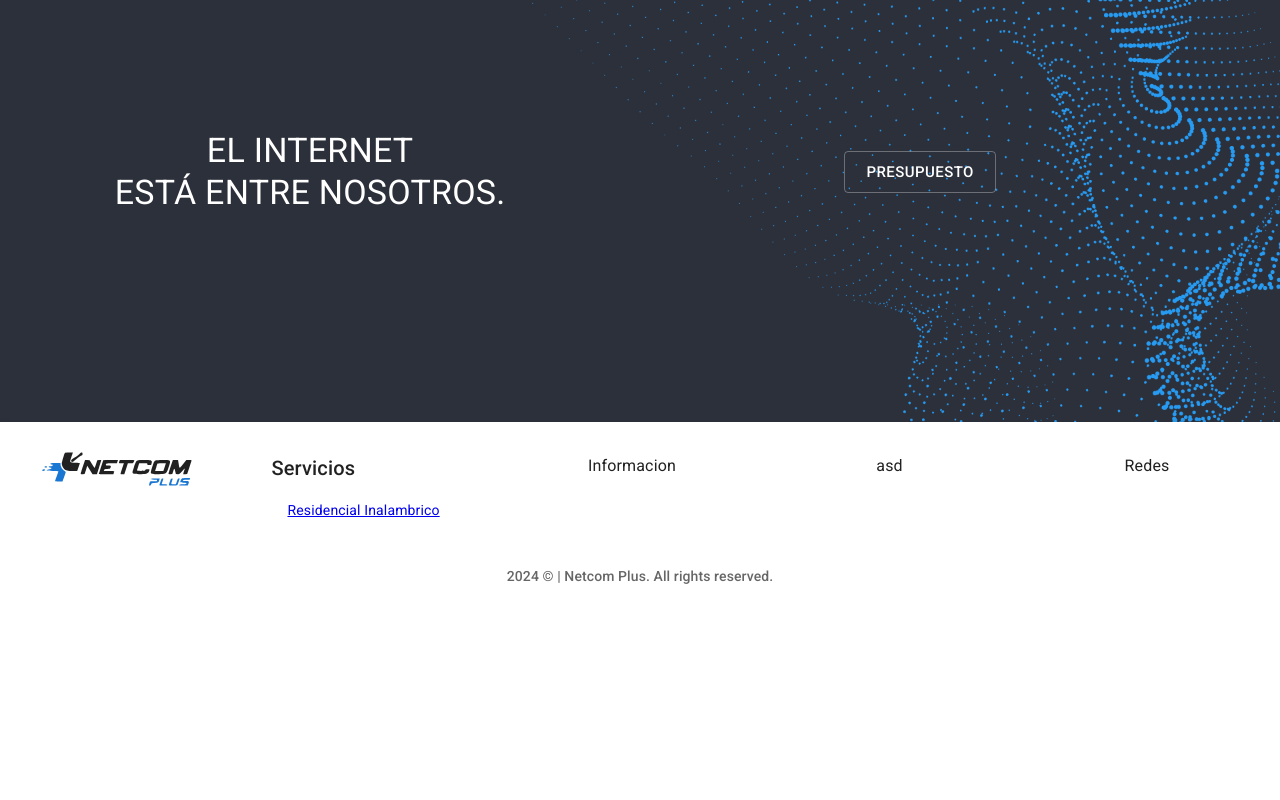
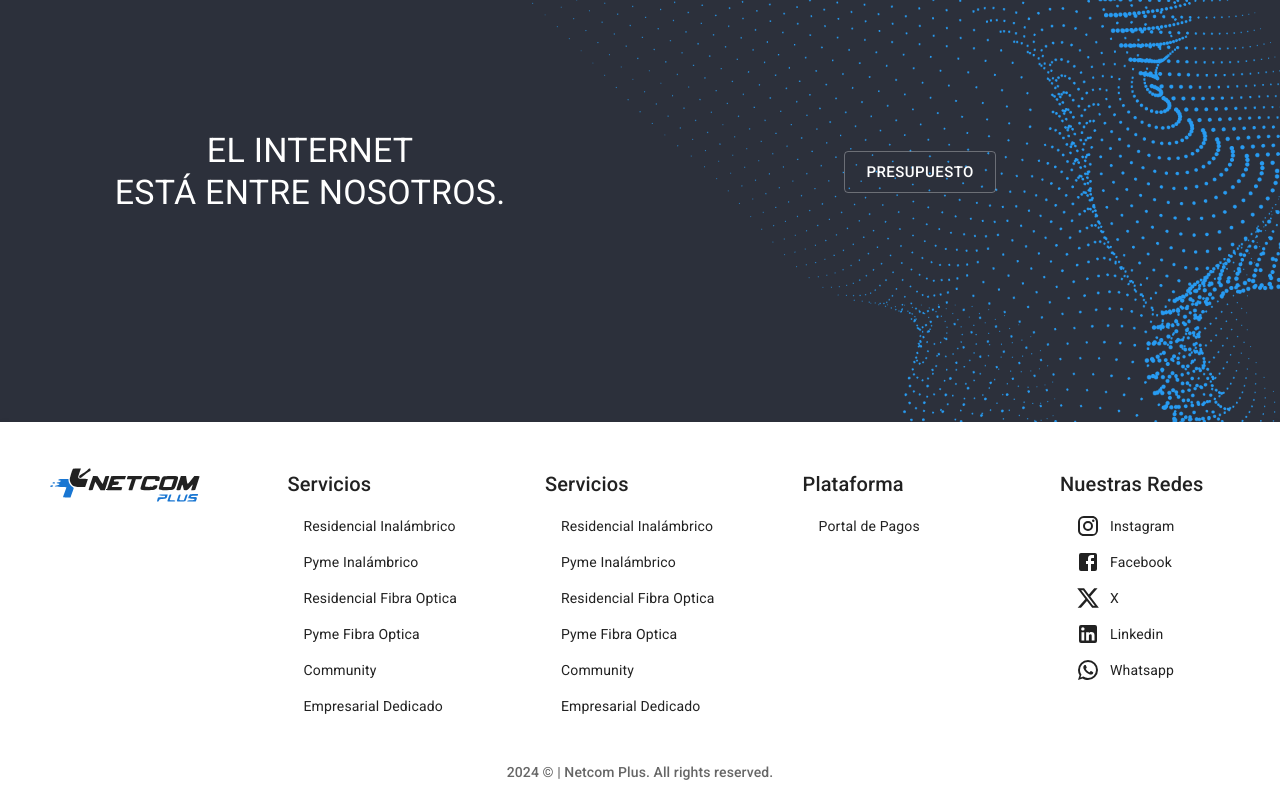
Before and after one commit to ilcreatore32/netcom-web, a React (Vite) app: page /inicio in a window 1280 px wide. Shown: the part 800-1600 px from the top of the page. Before the commit the page ends 1404 px from the top, so only its background shows below. Built offline with nearby package versions, Linux system fonts and the light colour scheme.

Commit message:
Creates Footer Component on Home page

```diff
--- a/src/components/Footer.jsx
+++ b/src/components/Footer.jsx
@@ -5,45 +5,140 @@ import {
   Box,
   List,
   ListItem,
+  ListItemIcon,
   ListItemText,
+  useTheme,
 } from "@mui/material";
 import NetcomLogo from "./NetcomLogo";
 import { Link } from "react-router-dom";
+import InstagramIcon from "@mui/icons-material/Instagram";
+import FacebookIcon from "@mui/icons-material/Facebook";
+import XIcon from "@mui/icons-material/X";
+import LinkedInIcon from "@mui/icons-material/LinkedIn";
+import WhatsAppIcon from '@mui/icons-material/WhatsApp';
 
 const Footer = () => {
-
   const services = [
     {
-            id: '0',
-            label: 'Residencial Inalambrico',
-            href: '#'
+      id: "0",
+      label: "Residencial Inalámbrico",
+      href: "#",
     },
     {
-            id: '1',
-            label: 'Pyme Inalambrico',
-            href: '#'
+      id: "1",
+      label: "Pyme Inalámbrico",
+      href: "#",
     },
     {
-            id: '2',
-            label: 'Residencial Fibra Optica',
-            href: '#'
+      id: "2",
+      label: "Residencial Fibra Optica",
+      href: "#",
     },
     {
-            id: '3',
-            label: 'Pyme Fibra Optica',
-            href: '#'
+      id: "3",
+      label: "Pyme Fibra Optica",
+      href: "#",
     },
     {
-            id: '4',
-            label: 'Community',
-            href: '#'
+      id: "4",
+      label: "Community",
+      href: "#",
     },
     {
-            id: '5',
-            label: 'Empresarial Dedicado',
-            href: '#'
+      id: "5",
+      label: "Empresarial Dedicado",
+      href: "#",
     },
-    ]
+  ];
+
+  const socials = [
+    {
+      id: "0",
+      label: "Instagram",
+      icon: <InstagramIcon />,
+      href: "https://www.instagram.com/netcomplus.ve/",
+    },
+    {
+      id: "1",
+      label: "Facebook",
+      icon: <FacebookIcon />,
+      href: "https://www.facebook.com/people/NetCom-Plus/100063485411131/",
+    },
+    {
+      id: "2",
+      label: "X",
+      icon: <XIcon />,
+      href: "https://x.com/i/flow/login?redirect_after_login=%2Fnetcomplusve",
+    },
+    {
+      id: "3",
+      label: "Linkedin",
+      icon: <LinkedInIcon />,
+      href: "https://ve.linkedin.com/company/netcomplusve",
+    },
+    {
+      id: "4",
+      label: "Whatsapp",
+      icon: <WhatsAppIcon />,
+      href: "https://api.whatsapp.com/send?phone=584244126217",
+    },
+  ];
+
+  const platforms = [
+    {
+      id: "0",
+      label: "Portal de Pagos",
+      href: "https://pagos.netcomplusve.com:445/portal-de-pago/",
+    },
+  ];
+
+  const generateList = (title, list) => {
+    return (
+      <>
+        <Typography color="textPrimary" variant="h6" component="span">
+          {title}
+        </Typography>
+        <List
+          dense
+          sx={{
+            display: "flex",
+            flexDirection: "column",
+            alignItems: "center",
+          }}
+        >
+          {list.map((li) => (
+            <ListItem
+              key={li.id}
+              sx={{
+                "&:hover": {
+                  cursor: "pointer",
+                  color: theme.palette.primary.main,
+                },
+              }}
+            >
+              <Link
+                to={li.href}
+                target="_blank"
+                style={{
+                  textDecoration: "none",
+                  color: "inherit",
+                  textWrap: "nowrap",
+                  display: "flex",
+                  alignItems: "center",
+                  gap: "10px",
+                }}
+              >
+                {li.icon ? li.icon : null}
+                <ListItemText primary={li.label} />
+              </Link>
+            </ListItem>
+          ))}
+        </List>
+      </>
+    );
+  };
+
+  const theme = useTheme();
 
   return (
     <Paper
@@ -64,6 +159,7 @@ const Footer = () => {
         }}
       >
         <Grid
+          item
           xs={2}
           sx={{
             display: "flex",
@@ -73,58 +169,17 @@ const Footer = () => {
         >
           <NetcomLogo></NetcomLogo>
         </Grid>
-        <Grid xs={2}>
-          <Typography color="textPrimary" variant="h6">
-            Servicios
-          </Typography>
-          <List
-          dense
-            sx={{
-              display: "flex",
-              flexDirection: "column",
-              alignItems: "center",
-            }}
-          >
-            <ListItem>
-            <Link><ListItemText primary="Residencial Inalambrico" /></Link>
-            </ListItem>
-          </List>
+        <Grid item xs={2}>
+          {generateList("Servicios", services)}
         </Grid>
-        <Grid
-          xs={2}
-          sx={{
-            display: "flex",
-            flexDirection: "column",
-            alignItems: "center",
-          }}
-        >
-          <Typography color="textPrimary" variant="subtitle1">
-            Informacion
-          </Typography>
+        <Grid item xs={2}>
+          {generateList("Servicios", services)}
         </Grid>
-        <Grid
-          xs={2}
-          sx={{
-            display: "flex",
-            flexDirection: "column",
-            alignItems: "center",
-          }}
-        >
-          <Typography color="textPrimary" variant="subtitle1">
-            asd
-          </Typography>
+        <Grid item xs={2}>
+          {generateList("Plataforma", platforms)}
         </Grid>
-        <Grid
-          xs={2}
-          sx={{
-            display: "flex",
-            flexDirection: "column",
-            alignItems: "center",
-          }}
-        >
-          <Typography color="textPrimary" variant="subtitle1">
-            Redes
-          </Typography>
+        <Grid item xs={2}>
+          {generateList("Nuestras Redes", socials)}
         </Grid>
       </Grid>
       <Box
@@ -132,7 +187,6 @@ const Footer = () => {
           display: "flex",
           justifyContent: "center",
           alignItems: "center",
-          paddingX: "30px",
         }}
       >
         <Typography color="textSecondary" variant="subtitle2">
```
Lines whose indentation alone changed are shown as unchanged.
